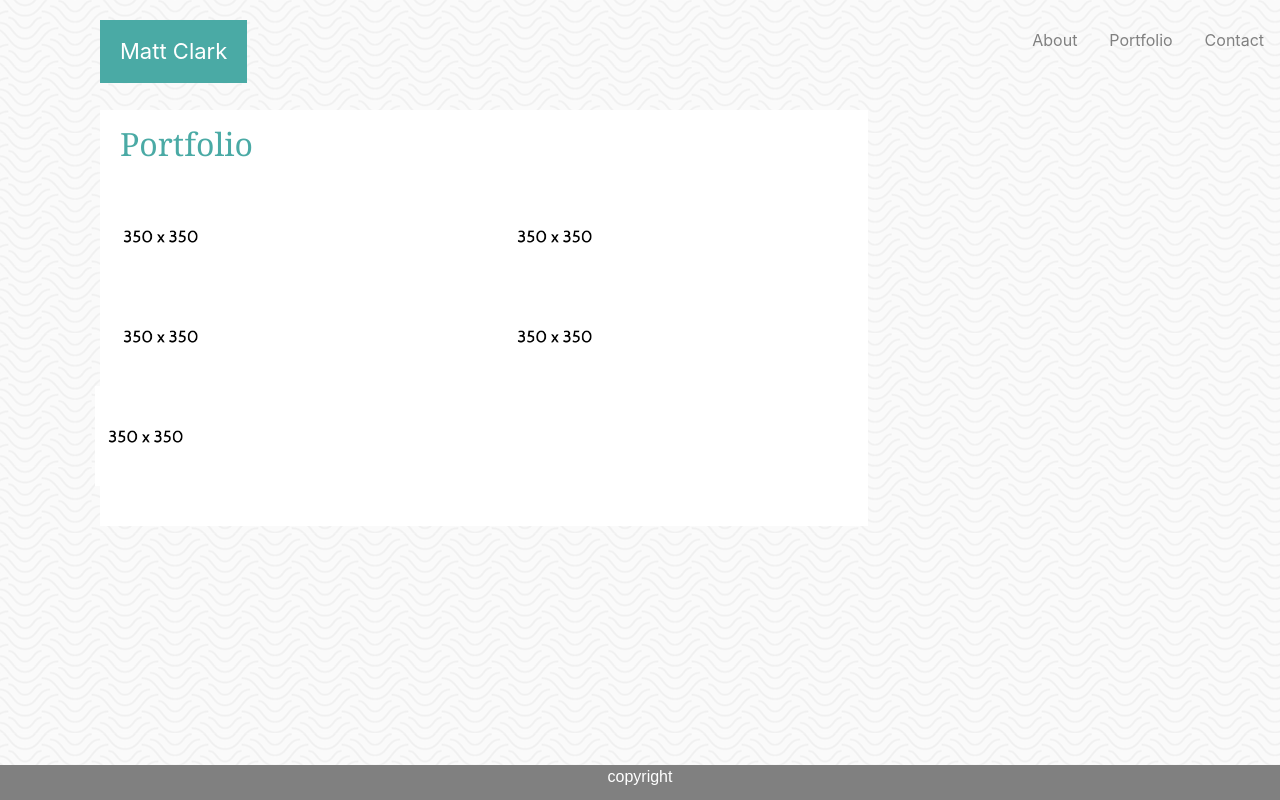
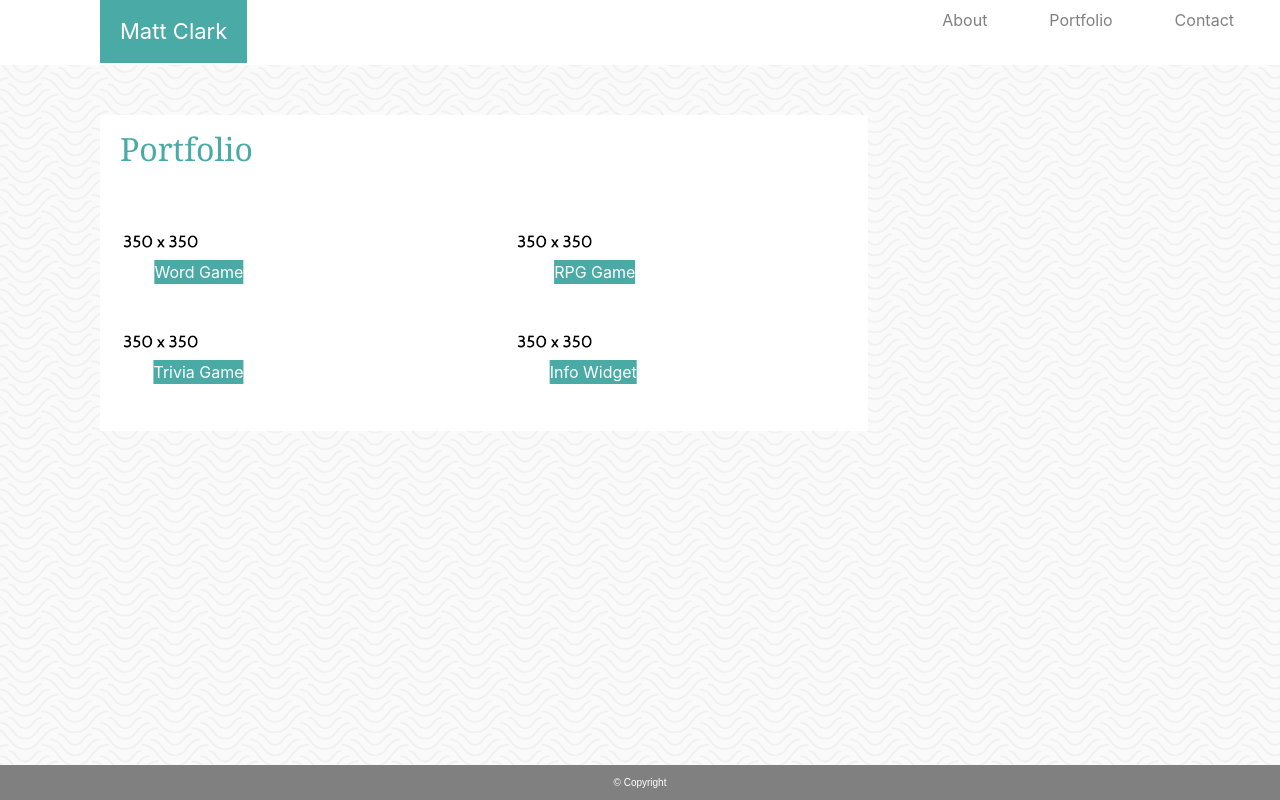
Before and after one commit to realmattclark/Bootstrap-portfolio, a plain HTML site: page portfolio.html in a window 1280 px wide. Drawn offline with nearby package versions, Linux system fonts and the light colour scheme.

Commit message:
final updates

```diff
--- a/assets/css/style.css
+++ b/assets/css/style.css
@@ -47,6 +47,9 @@ body {
 }
 #footertext {
     color: white;
+    font-size: 10px;
+    text-align: center;
+    padding-top: 10px;
 }
 
 h1 {
@@ -69,12 +72,16 @@ p {
 
 .nav.justify-content-end li a {
     color: gray;
+    margin-right: 30px;
 }
 
-.topbox {
+header {
     background-color: white;
+    border-bottom: 10px, black;
+    margin-top: -20px;
+    height: 65px;
     width: 100%;
-    height: 20px;
+
 }
 
 .centered {
@@ -93,3 +100,16 @@ p {
     display: block;
     float: clear right;
 }
+
+.centered {
+    background-color: #4aaaa5;
+    color: white;
+    position: absolute;
+    top: 75%;
+    left: 32%;
+    transform: translate(-75%, -25%)
+}
+
+.btn.btn-primary {
+    background-color: #4aaaa5;
+}
--- a/portfolio.html
+++ b/portfolio.html
@@ -1,4 +1,6 @@
 <DOCTYPE html!>
+<meta charset=UTF-8>
+
     <head>
         <title> Homework 2</title>
         <link rel="stylesheet" href="https://stackpath.bootstrapcdn.com/bootstrap/4.3.1/css/bootstrap.min.css" integrity="sha384-ggOyR0iXCbMQv3Xipma34MD+dH/1fQ784/j6cY/iJTQUOhcWr7x9JvoRxT2MZw1T" crossorigin="anonymous">
@@ -27,11 +29,13 @@
                     width="100px"
                     height="100px"
                     />
+                <div class="centered">Word Game</div>
                 </div>
                 <div class="col-sm-6">
                     <img src="./assets/images/image placeholder.png"
                     width="100px"
                     height="100px">
+                    <div class="centered">RPG Game</div>
                 </div>
             </div>
             <div class="row">
@@ -39,24 +43,17 @@
                     <img src="./assets/images/image placeholder.png"
                     width="100px"
                     height="100px">
+                    <div class="centered">Trivia Game</div>
                 </div>
                 <div class="col-sm-6">
                     <img src="assets/images/image placeholder.png"
                     width="100px"
                     height="100px">
+                    <div class="centered">Info Widget</div>
                 </div>
-                <div class="row">
-                    <div class="col-sm-6">
-                        <img src="./assets/images/image placeholder.png"
-                        width="100px"
-                        height="100px">
-                    </div>
-                </div>
-
-            </div>
     </div>
 
         <div class="footer">
-                        <p id="footertext">copyright</p>
+            <p id="footertext">&copy Copyright</p>
         </div>
     </body>
```
Also changed, not shown: contact.html (+4 -1 lines), index.html (+3 -2 lines), 1 other file.
